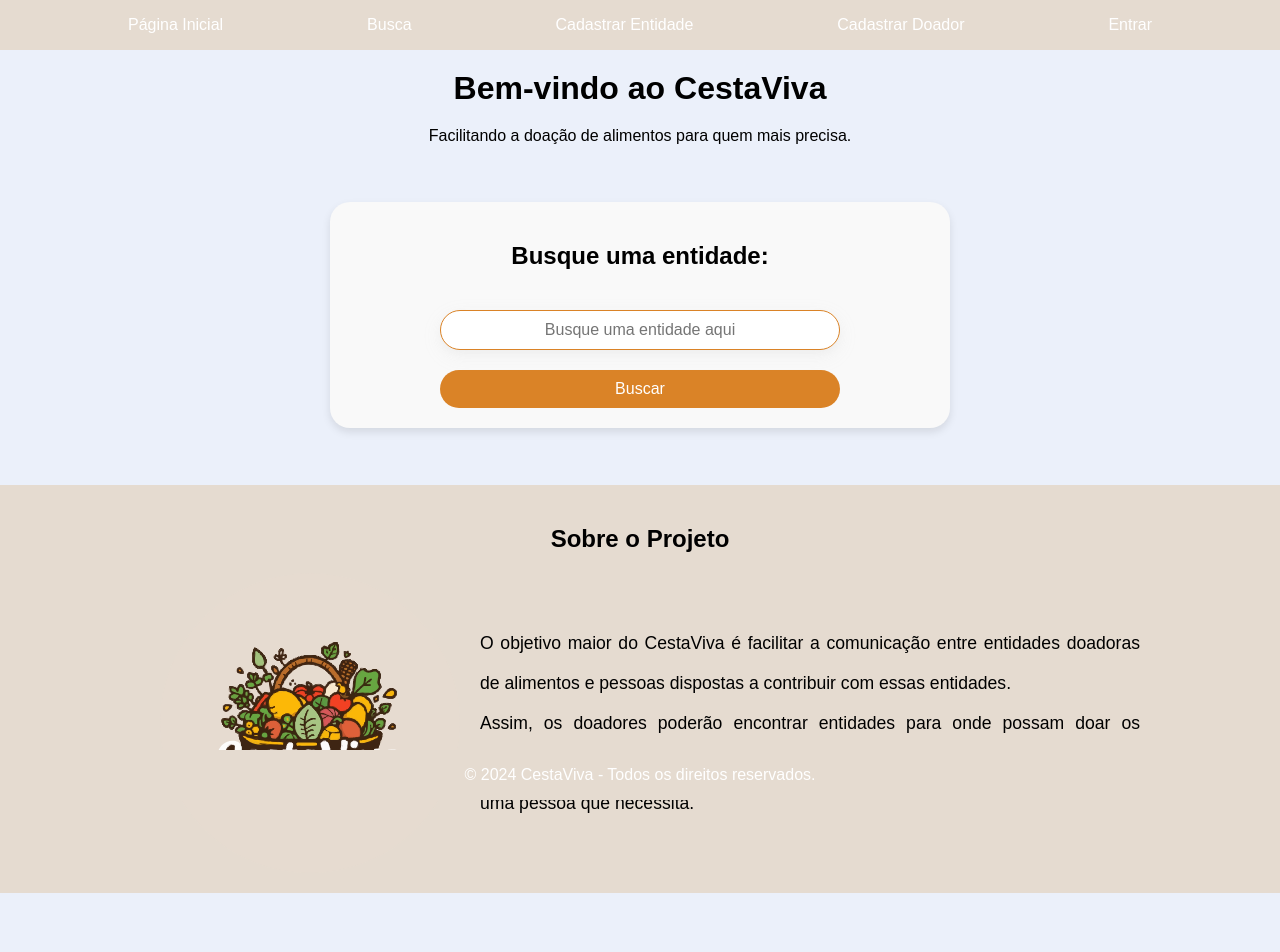
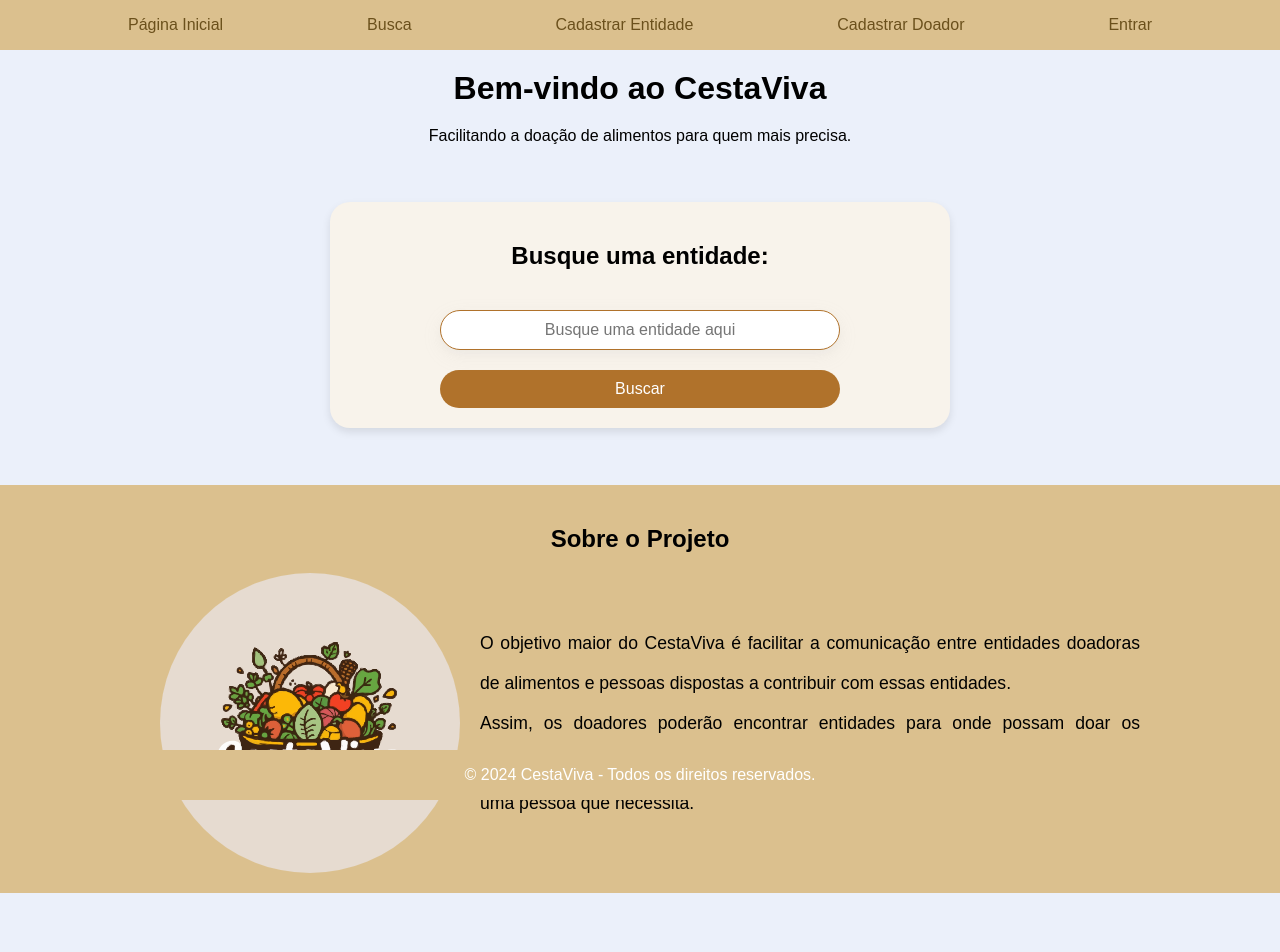
Before and after one commit to Amicuchi/CestaViva, a React (Vite) app: page / in a window 1280 px wide. Shown: the top 952 px of the page. Built offline with nearby package versions, Linux system fonts and the light colour scheme.

Commit message:
alterações no estilo

```diff
--- a/src/styles/Home.css
+++ b/src/styles/Home.css
@@ -15,7 +15,6 @@
 
 /* Estilo do Sobre o Projeto: */
 /* ************************** */
-
 .OProjeto{
     background: var(--bg-secundario);
 }
@@ -23,7 +22,6 @@
 
 /* Estilo do Sobre o Nós: */
 /* ********************** */
-
 .sobreContainer {
     max-width: 1000px;
     display: flex;
@@ -51,7 +49,7 @@
 
 .CAEContainer{
     margin: 50px 0;
-    background-color: #E5DBD0;
+    background-color: var(--bg-secundario);
     position: relative;
 }
 
@@ -82,15 +80,17 @@
     width: 180px;
     height: 210px;
     margin: 20px;
-    background-color: #ffffff;
+    background-color: white;
     border-radius: 10px;
-    box-shadow: 0 4px 8px rgba(0, 0, 0, 0.1), 0 6px 20px rgba(0, 0, 0, 0.1);
+    box-shadow:
+        0 4px 8px rgba(0, 0, 0, 0.1),
+        0 6px 20px rgba(0, 0, 0, 0.1);
     overflow: visible;
     transition: transform 0.3s ease-in-out;
 }
 
 .Card:hover {
-    transform: translateY(-10px); /* Eleva o card quando o mouse passa por cima */
+    transform: translateY(-10px);
 }
 
 .CardTitle{
@@ -104,7 +104,9 @@
     width: 150px;
     height: 150px;
     border-radius: 20%;
-    box-shadow: rgba(27, 34, 183, 0.08) 4px 4px 8px 0px, rgba(27, 34, 183, 0.07) 0px 6px 20px 0px !important;
+    box-shadow:
+        rgba(27, 34, 183, 0.08) 4px 4px 8px 0px,
+        rgba(27, 34, 183, 0.07) 0px 6px 20px 0px !important;
     margin: 10px;
     border-bottom: 1px solid #ddd;
 }
--- a/src/styles/index.css
+++ b/src/styles/index.css
@@ -1,9 +1,9 @@
 :root{
     --bg-principal: #EBF0FA;
-    --bg-secundario: #E5DBD0;
-    --bg-terciario: #da8327;
-    --bg-hover: #8f4d07;
-    --bg-form: #f9f9f9;
+    --bg-secundario: #dbc08e;
+    --bg-terciario: #b0722b;
+    --bg-hover: #6b501c;
+    --bg-form: #f8f3eb;
 }
 
 /* Configuração geral */
@@ -18,7 +18,7 @@ body {
     font-family: Arial, sans-serif;
     margin: 0;
     padding: 0;
-    background: var(--bg-principal);
+    background-color: var(--bg-principal);
 }
 
 h1,
@@ -36,13 +36,12 @@ main{
     padding: 20px;
 }
 
-
 /* Barra de Navegação */
 nav ul {
     display: flex;
     list-style: none;
     padding: 0;
-    background: var(--bg-secundario);
+    background-color: var(--bg-secundario);
     justify-content: space-evenly;
 }
 
@@ -52,19 +51,19 @@ nav ul li {
 }
 
 nav ul li a {
-    color: white;
+    color: var(--bg-hover);
     padding: 1rem;
     text-decoration: none;
     display: block;
 }
 
 nav ul li a:hover {
-    background: var(--bg-hover);
+    background-color: var(--bg-terciario);
+    color: white;
 }
 
 
 /* Forms, Botões e Inputs */
-
 form{
     display: flex;
     flex-direction: column;
@@ -73,7 +72,7 @@ form{
     width: 50%;
     margin: 0 auto;
     padding: 20px;
-    background: var(--bg-form);
+    background-color: var(--bg-form);
     border-radius: 20px;
     box-shadow: 0 4px 8px rgba(0, 0, 0, 0.1);
     gap: 20px;
@@ -103,7 +102,7 @@ input:focus{
 button {
     box-sizing: border-box;
     padding: 10px 20px;
-    background: var(--bg-terciario);
+    background-color: var(--bg-terciario);
     color: white;
     font-size: 1rem;
     border: none;
@@ -113,7 +112,7 @@ button {
 }
 
 button:hover {
-    background: var(--bg-hover);
+    background-color: var(--bg-hover);
 }
 
 .ButtonTotal{
@@ -122,7 +121,7 @@ button:hover {
 
 /* Footer */
 footer {
-    background: var(--bg-secundario);
+    background-color: var(--bg-secundario);
     color: white;
     padding: 1rem;
     text-align: center;
```
